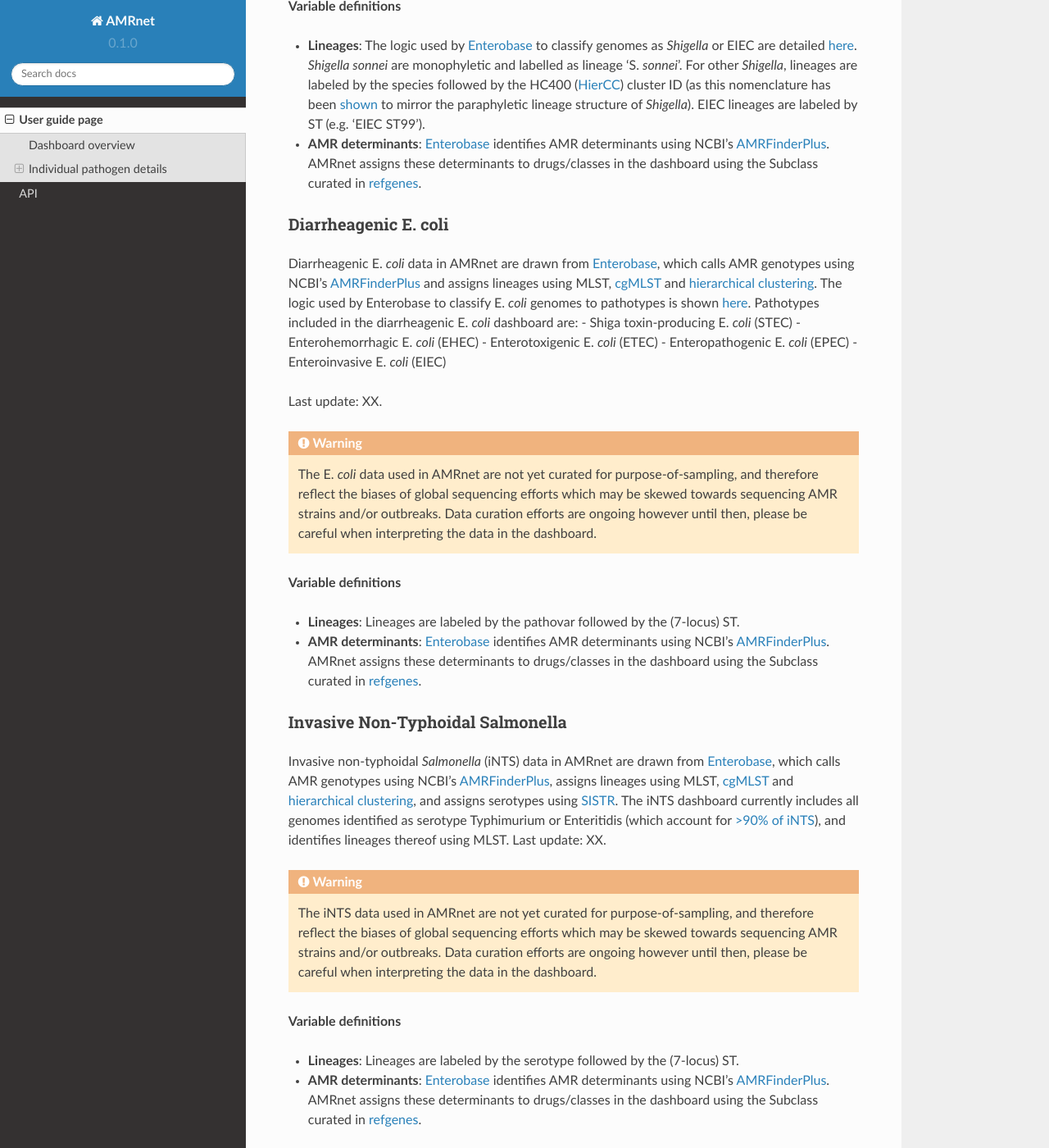
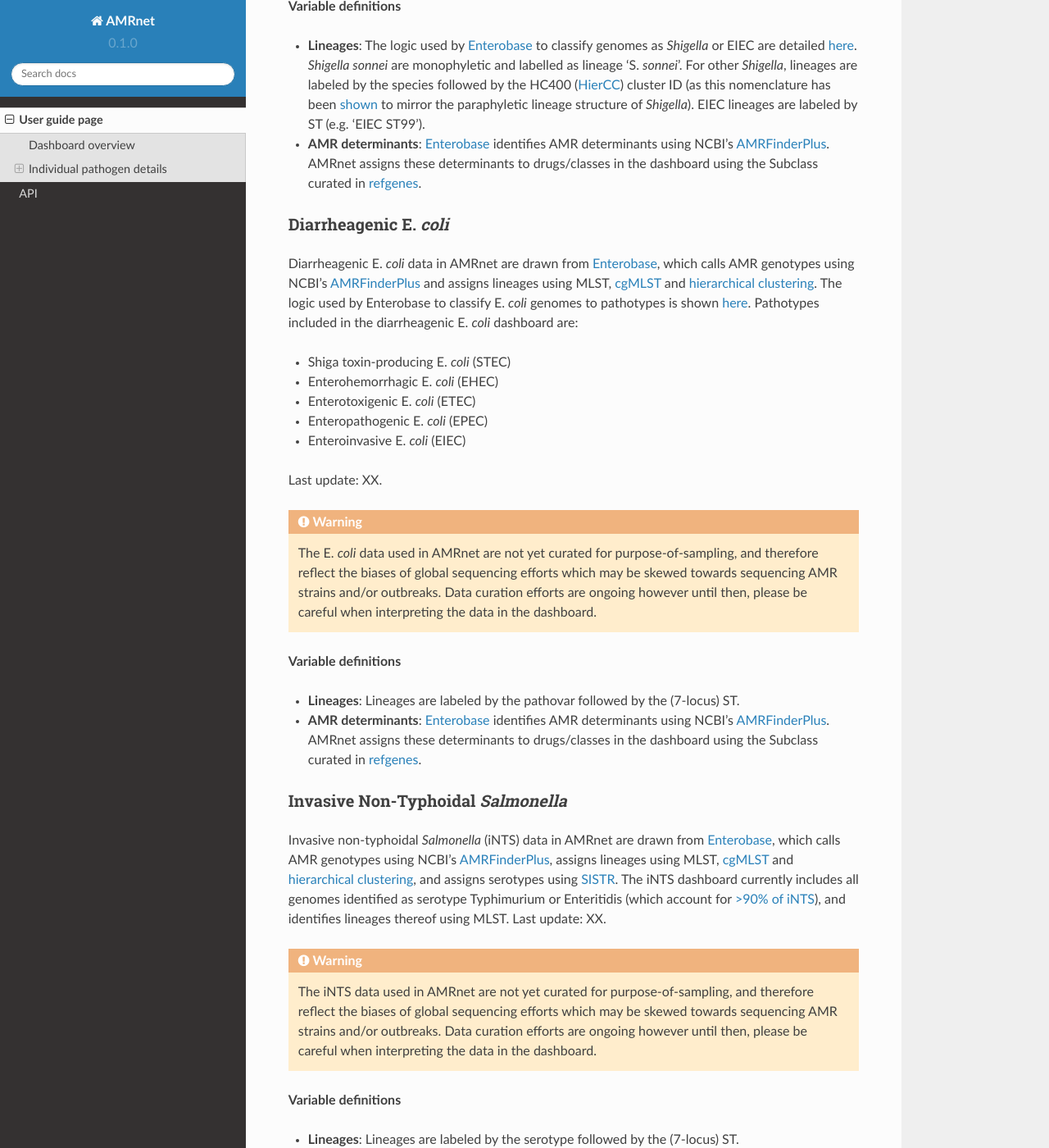
Before and after one commit to amrnet/User-Guide_, a Sphinx documentation site: the page built from docs/source/usage.rst, in a window 1280 px wide and 1400 px high, scrolled down 3539 px. Shown: the whole window at 82% size. Built offline with Sphinx 7.4.7 and the Read the Docs theme 2.0.0, drawn with Linux system fonts in a browser that asks for light colours; some of the changed text lies outside the part shown.

```diff
--- a/docs/source/usage.rst
+++ b/docs/source/usage.rst
@@ -79,7 +79,7 @@ Individual pathogen details
 
    These definitions are based on those defined in the `European CDC Response Plan <https://www.ecdc.europa.eu/sites/default/files/documents/multi-and-extensively-drug-resistant-gonorrhoea-response-plan-Europe-2019.pdf>`_, modified to use the specific representatives of category I and II antibiotic classes that are available in the dashboard.
 
-**Shigella + EIEC**
+*Shigella* + EIEC
 ~~~~~~~~~~~~~~~~~~~
 *Shigella* and enteroinvasive E. *coli* (EIEC) data in AMRnet are drawn from `Enterobase <https://enterobase.warwick.ac.uk/>`_, which calls AMR genotypes using NCBI’s `AMRFinderPlus <https://www.ncbi.nlm.nih.gov/pathogens/antimicrobial-resistance/AMRFinder/>`_ and assigns lineages using `cgMLST <https://doi.org/10.1101/gr.251678.119>`_ and `hierarchical clustering <https://doi.org/10.1093/bioinformatics/btab234>`_. Last update: XX.
 
@@ -90,11 +90,13 @@ Individual pathogen details
 **Variable definitions**
 
 - **Lineages**: The logic used by `Enterobase <https://doi.org/10.1101/gr.251678.119>`_ to classify genomes as *Shigella* or EIEC are detailed `here <https://enterobase.readthedocs.io/en/latest/pipelines/backend-pipeline-phylotypes.html?highlight=shigella>`_. *Shigella sonnei* are monophyletic and labelled as lineage ‘S. *sonnei*’. For other *Shigella*, lineages are labeled by the species followed by the HC400 (`HierCC <https://enterobase.readthedocs.io/en/latest/features/clustering.html>`_) cluster ID (as this nomenclature has been `shown <https://doi.org/10.1038/s41467-022-28121-1>`_ to mirror the paraphyletic lineage structure of *Shigella*). EIEC lineages are labeled by ST (e.g. ‘EIEC ST99’).
+
 - **AMR determinants**: `Enterobase <https://enterobase.warwick.ac.uk/>`_ identifies AMR determinants using NCBI’s `AMRFinderPlus <https://www.ncbi.nlm.nih.gov/pathogens/antimicrobial-resistance/AMRFinder/>`_. AMRnet assigns these determinants to drugs/classes in the dashboard using the Subclass curated in `refgenes <https://doi.org/10.1099/mgen.0.000832>`_.
 
-**Diarrheagenic E. coli**
+Diarrheagenic E. *coli*
 ~~~~~~~~~~~~~~~~~~~~~~~~~
 Diarrheagenic E. *coli* data in AMRnet are drawn from `Enterobase <https://enterobase.warwick.ac.uk/>`_, which calls AMR genotypes using NCBI’s `AMRFinderPlus <https://www.ncbi.nlm.nih.gov/pathogens/antimicrobial-resistance/AMRFinder/>`_ and assigns lineages using MLST, `cgMLST <https://doi.org/10.1101/gr.251678.119>`_ and `hierarchical clustering <https://doi.org/10.1093/bioinformatics/btab234>`_. The logic used by Enterobase to classify E. *coli* genomes to pathotypes is shown `here <https://enterobase.readthedocs.io/en/latest/pipelines/backend-pipeline-phylotypes.html?highlight=pathovar>`_. Pathotypes included in the diarrheagenic E. *coli* dashboard are:
+
 - Shiga toxin-producing E. *coli* (STEC)
 - Enterohemorrhagic E. *coli* (EHEC)
 - Enterotoxigenic E. *coli* (ETEC)
@@ -109,11 +111,13 @@ Last update: XX.
 **Variable definitions**
 
 - **Lineages**: Lineages are labeled by the pathovar followed by the (7-locus) ST.
+
 - **AMR determinants**: `Enterobase <https://enterobase.warwick.ac.uk/>`_ identifies AMR determinants using NCBI’s `AMRFinderPlus <https://www.ncbi.nlm.nih.gov/pathogens/antimicrobial-resistance/AMRFinder/>`_. AMRnet assigns these determinants to drugs/classes in the dashboard using the Subclass curated in `refgenes <https://doi.org/10.1099/mgen.0.000832>`_.
 
 
-**Invasive Non-Typhoidal Salmonella**
+Invasive Non-Typhoidal *Salmonella*
 ~~~~~~~~~~~~~~~~~~~~~~~~~~~~~~~~~~~~~
+
 Invasive non-typhoidal *Salmonella* (iNTS) data in AMRnet are drawn from `Enterobase <https://enterobase.warwick.ac.uk/>`_, which calls AMR genotypes using NCBI’s `AMRFinderPlus <https://www.ncbi.nlm.nih.gov/pathogens/antimicrobial-resistance/AMRFinder/>`_, assigns lineages using MLST, `cgMLST <https://doi.org/10.1101/gr.251678.119>`_ and `hierarchical clustering <https://doi.org/10.1093/bioinformatics/btab234>`_, and assigns serotypes using `SISTR <https://doi.org/10.1371/journal.pone.0147101>`_. The iNTS dashboard currently includes all genomes identified as serotype Typhimurium or Enteritidis (which account for `>90% of iNTS <https://doi.org/10.1016/S1473-3099(21)00615-0>`_), and identifies lineages thereof using MLST. Last update: XX.
 
 .. warning::
@@ -122,4 +126,5 @@ Invasive non-typhoidal *Salmonella* (iNTS) data in AMRnet are drawn from `Entero
 **Variable definitions**
 
 - **Lineages**: Lineages are labeled by the serotype followed by the (7-locus) ST.
+
 - **AMR determinants**: `Enterobase <https://enterobase.warwick.ac.uk/>`_ identifies AMR determinants using NCBI’s `AMRFinderPlus <https://www.ncbi.nlm.nih.gov/pathogens/antimicrobial-resistance/AMRFinder/>`_. AMRnet assigns these determinants to drugs/classes in the dashboard using the Subclass curated in `refgenes <https://doi.org/10.1099/mgen.0.000832>`_.
```
